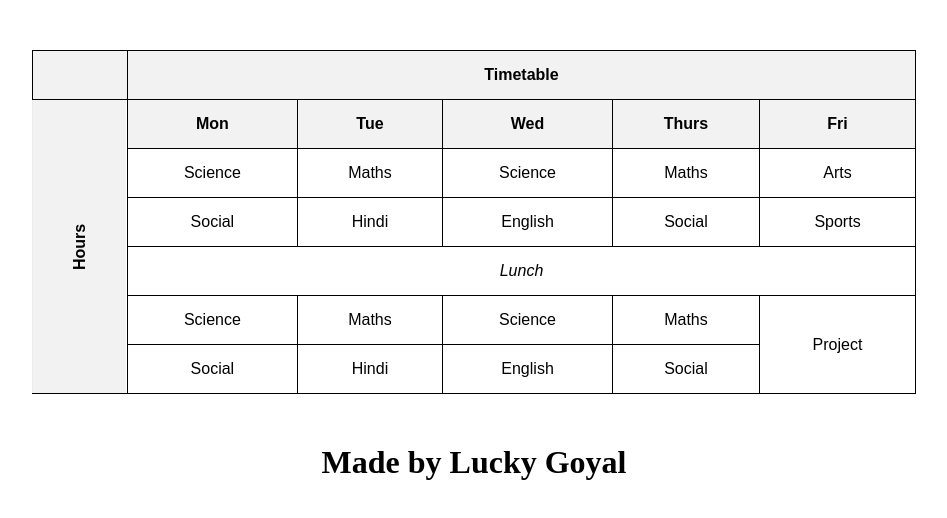
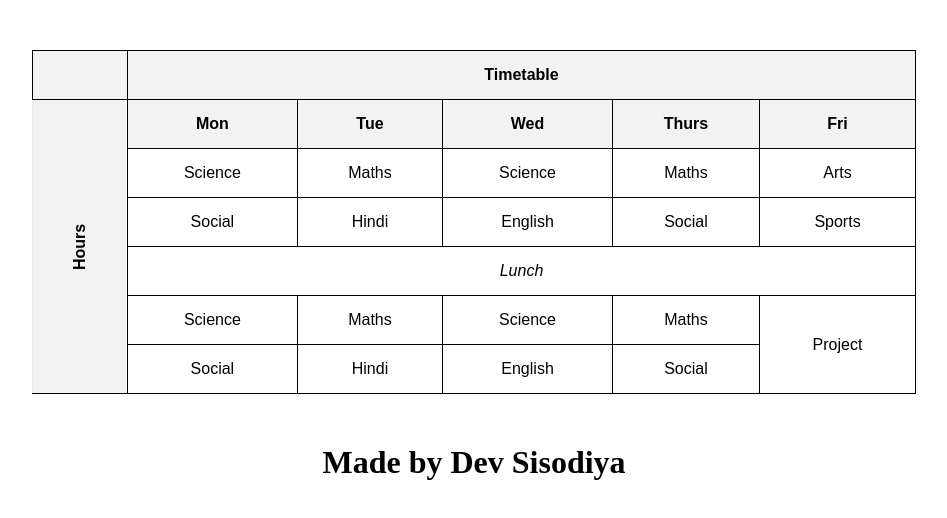
Before and after one commit to DevSisodiya8791/TBPPP-1, a plain HTML site: page index.html in a window 1280 px wide. Shown: the whole page, without its empty margins (166-1113 px from the left). Drawn offline with Linux system fonts and the light colour scheme.

Commit message:
Update index.html

```diff
--- a/index.html
+++ b/index.html
@@ -53,7 +53,7 @@
     </table>
     <script src="script.js"></script>
     <center>
-        <h1>Made by Lucky Goyal</h1>
+        <h1>Made by Dev Sisodiya</h1>
     </center>
 </body>
 </html>
```
